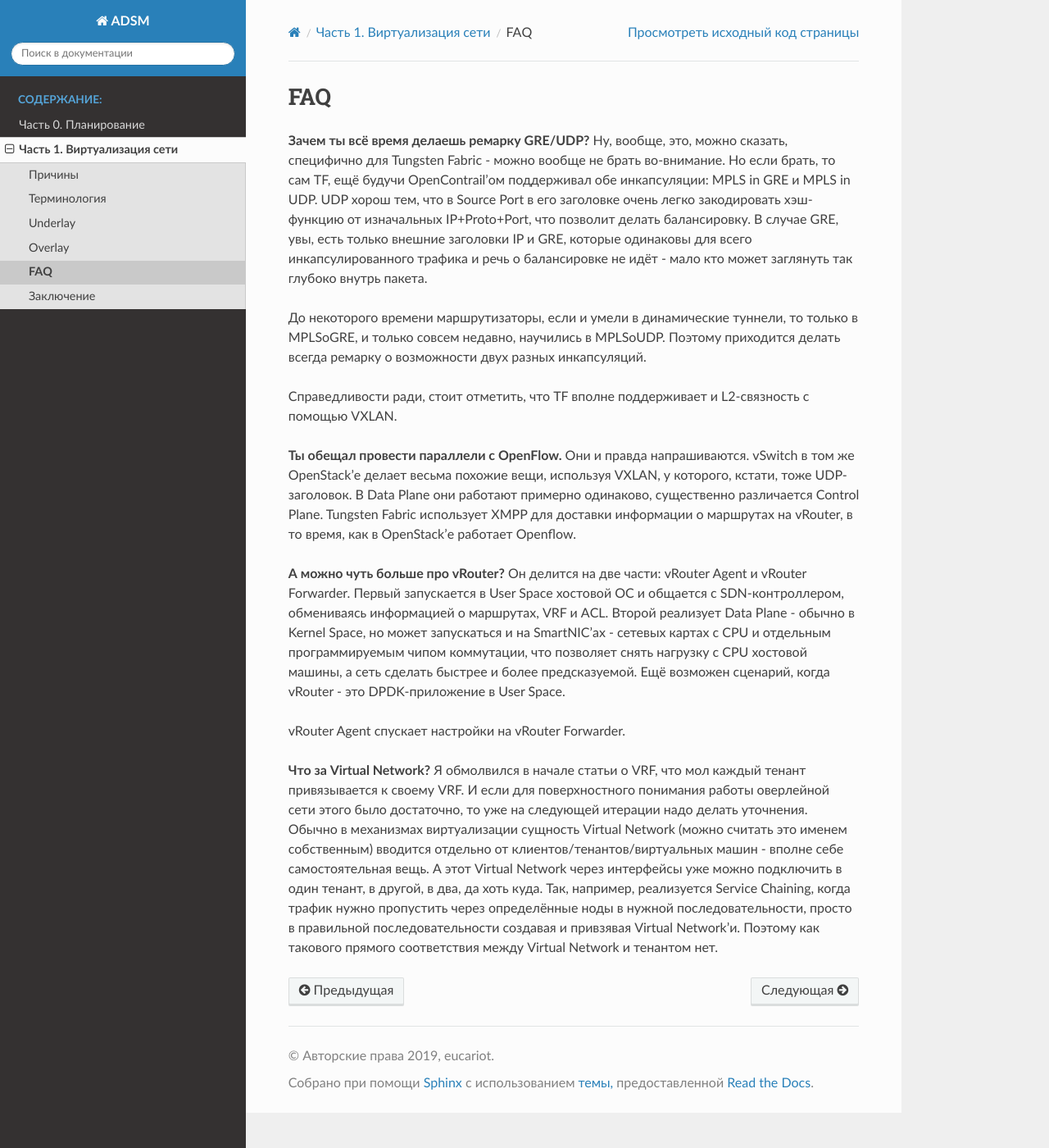
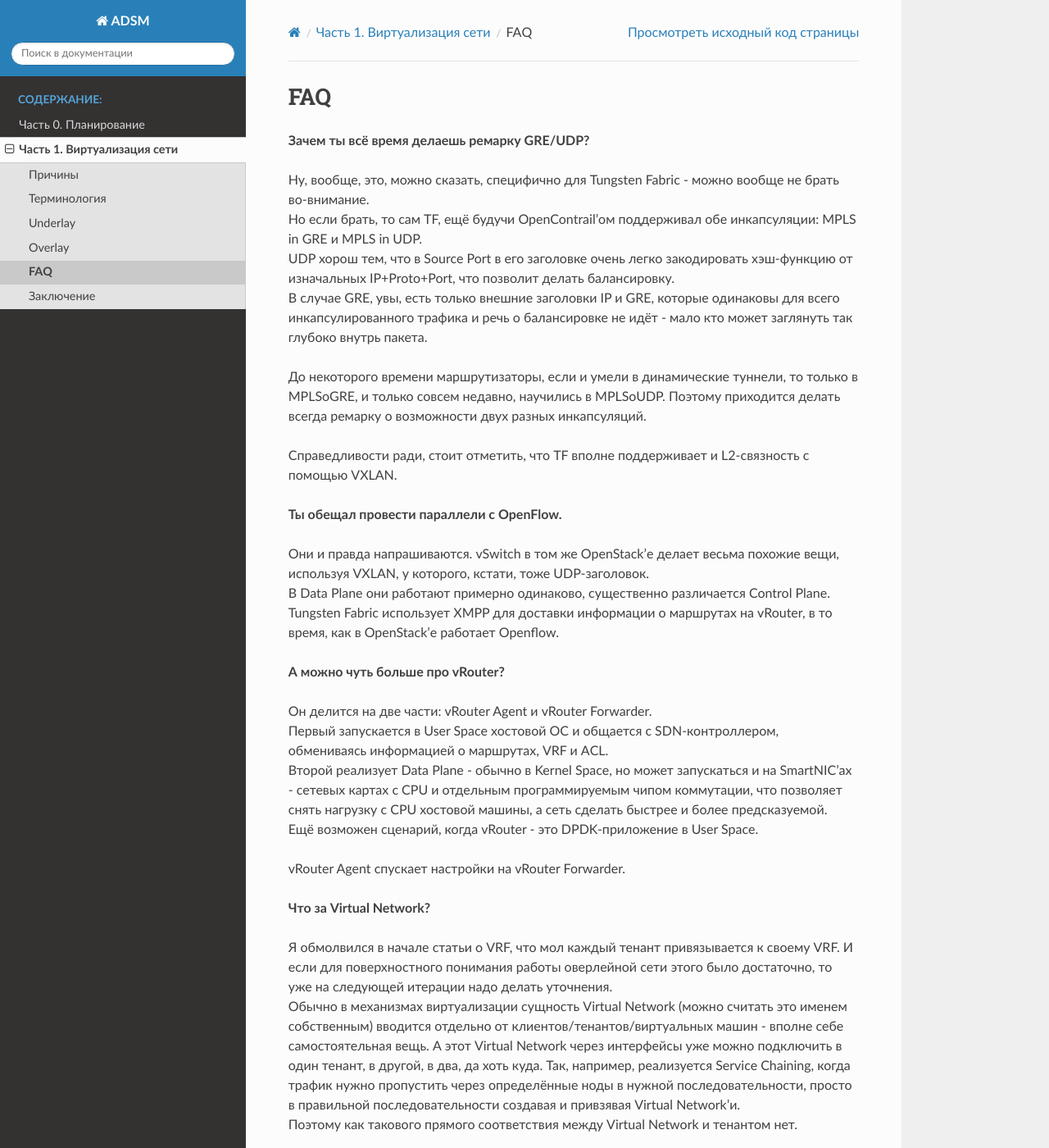
Before and after one commit to eucariot/ADSM, a Sphinx documentation site: the page built from docs/source/1_virtual_network/faq.rst, in a window 1280 px wide and 1400 px high. Shown: the whole window at 82% size. Built offline with Sphinx 7.4.7 and the Read the Docs theme 2.0.0, drawn with Linux system fonts in a browser that asks for light colours.

```diff
--- a/docs/source/1_virtual_network/faq.rst
+++ b/docs/source/1_virtual_network/faq.rst
@@ -3,28 +3,32 @@
 
 
 **Зачем ты всё время делаешь ремарку GRE/UDP?**
-Ну, вообще, это, можно сказать, специфично для Tungsten Fabric - можно вообще не брать во-внимание.
-Но если брать, то сам TF, ещё будучи OpenContrail'ом поддерживал обе инкапсуляции: MPLS in GRE и MPLS in UDP.
-UDP хорош тем, что в Source Port в его заголовке очень легко закодировать хэш-функцию от изначальных IP+Proto+Port, что позволит делать балансировку.
-В случае GRE, увы, есть только внешние заголовки IP и GRE, которые одинаковы для всего инкапсулированного трафика и речь о балансировке не идёт - мало кто может заглянуть так глубоко внутрь пакета.
+
+| Ну, вообще, это, можно сказать, специфично для Tungsten Fabric - можно вообще не брать во-внимание.
+| Но если брать, то сам TF, ещё будучи OpenContrail'ом поддерживал обе инкапсуляции: MPLS in GRE и MPLS in UDP.
+| UDP хорош тем, что в Source Port в его заголовке очень легко закодировать хэш-функцию от изначальных IP+Proto+Port, что позволит делать балансировку.
+| В случае GRE, увы, есть только внешние заголовки IP и GRE, которые одинаковы для всего инкапсулированного трафика и речь о балансировке не идёт - мало кто может заглянуть так глубоко внутрь пакета.
 
 До некоторого времени маршрутизаторы, если и умели в динамические туннели, то только в MPLSoGRE, и только совсем недавно, научились в MPLSoUDP. Поэтому приходится делать всегда ремарку о возможности двух разных инкапсуляций.
 
 Справедливости ради, стоит отметить, что TF вполне поддерживает и L2-связность с помощью VXLAN.
 
 **Ты обещал провести параллели с OpenFlow.**
-Они и правда напрашиваются. vSwitch в том же OpenStack'е делает весьма похожие вещи, используя VXLAN, у которого, кстати, тоже UDP-заголовок.
-В Data Plane они работают примерно одинаково, существенно различается Control Plane. Tungsten Fabric использует XMPP для доставки информации о маршрутах на vRouter, в то время, как в OpenStack'е работает Openflow.
+
+| Они и правда напрашиваются. vSwitch в том же OpenStack'е делает весьма похожие вещи, используя VXLAN, у которого, кстати, тоже UDP-заголовок.
+| В Data Plane они работают примерно одинаково, существенно различается Control Plane. Tungsten Fabric использует XMPP для доставки информации о маршрутах на vRouter, в то время, как в OpenStack'е работает Openflow.
 
 **А можно чуть больше про vRouter?**
-Он делится на две части: vRouter Agent и vRouter Forwarder.
-Первый запускается в User Space хостовой ОС и общается с SDN-контроллером, обмениваясь информацией о маршрутах, VRF и ACL.
-Второй реализует Data Plane - обычно в Kernel Space, но может запускаться и на SmartNIC'ах - сетевых картах с CPU и отдельным программируемым чипом коммутации, что позволяет снять нагрузку с CPU хостовой машины, а сеть сделать быстрее и более предсказуемой.
-Ещё возможен сценарий, когда vRouter - это DPDK-приложение в User Space.
+
+| Он делится на две части: vRouter Agent и vRouter Forwarder.
+| Первый запускается в User Space хостовой ОС и общается с SDN-контроллером, обмениваясь информацией о маршрутах, VRF и ACL.
+| Второй реализует Data Plane - обычно в Kernel Space, но может запускаться и на SmartNIC'ах - сетевых картах с CPU и отдельным программируемым чипом коммутации, что позволяет снять нагрузку с CPU хостовой машины, а сеть сделать быстрее и более предсказуемой.
+| Ещё возможен сценарий, когда vRouter - это DPDK-приложение в User Space.
 
 vRouter Agent спускает настройки на vRouter Forwarder.
 
 **Что за Virtual Network?**
-Я обмолвился в начале статьи о VRF, что мол каждый тенант привязывается к своему VRF. И если для поверхностного понимания работы оверлейной сети этого было достаточно, то уже на следующей итерации надо делать уточнения.
-Обычно в механизмах виртуализации сущность Virtual Network (можно считать это именем собственным) вводится отдельно от клиентов/тенантов/виртуальных машин - вполне себе самостоятельная вещь. А этот Virtual Network через интерфейсы уже можно подключить в один тенант, в другой, в два, да хоть куда. Так, например, реализуется Service Chaining, когда трафик нужно пропустить через определённые ноды в нужной последовательности, просто в правильной последовательности создавая и привзявая Virtual Network'и.
-Поэтому как такового прямого соответствия между Virtual Network и тенантом нет.
+
+| Я обмолвился в начале статьи о VRF, что мол каждый тенант привязывается к своему VRF. И если для поверхностного понимания работы оверлейной сети этого было достаточно, то уже на следующей итерации надо делать уточнения.
+| Обычно в механизмах виртуализации сущность Virtual Network (можно считать это именем собственным) вводится отдельно от клиентов/тенантов/виртуальных машин - вполне себе самостоятельная вещь. А этот Virtual Network через интерфейсы уже можно подключить в один тенант, в другой, в два, да хоть куда. Так, например, реализуется Service Chaining, когда трафик нужно пропустить через определённые ноды в нужной последовательности, просто в правильной последовательности создавая и привзявая Virtual Network'и.
+| Поэтому как такового прямого соответствия между Virtual Network и тенантом нет.
```
